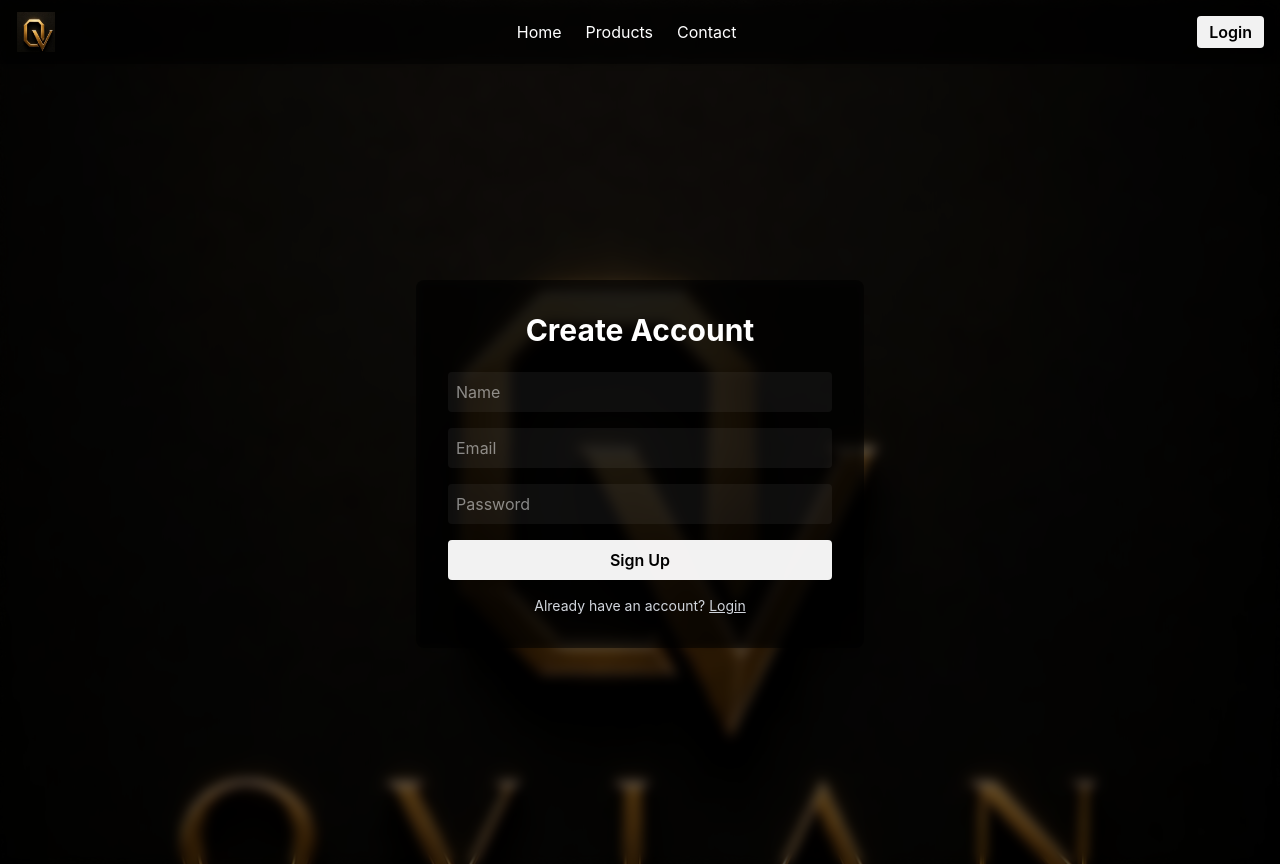
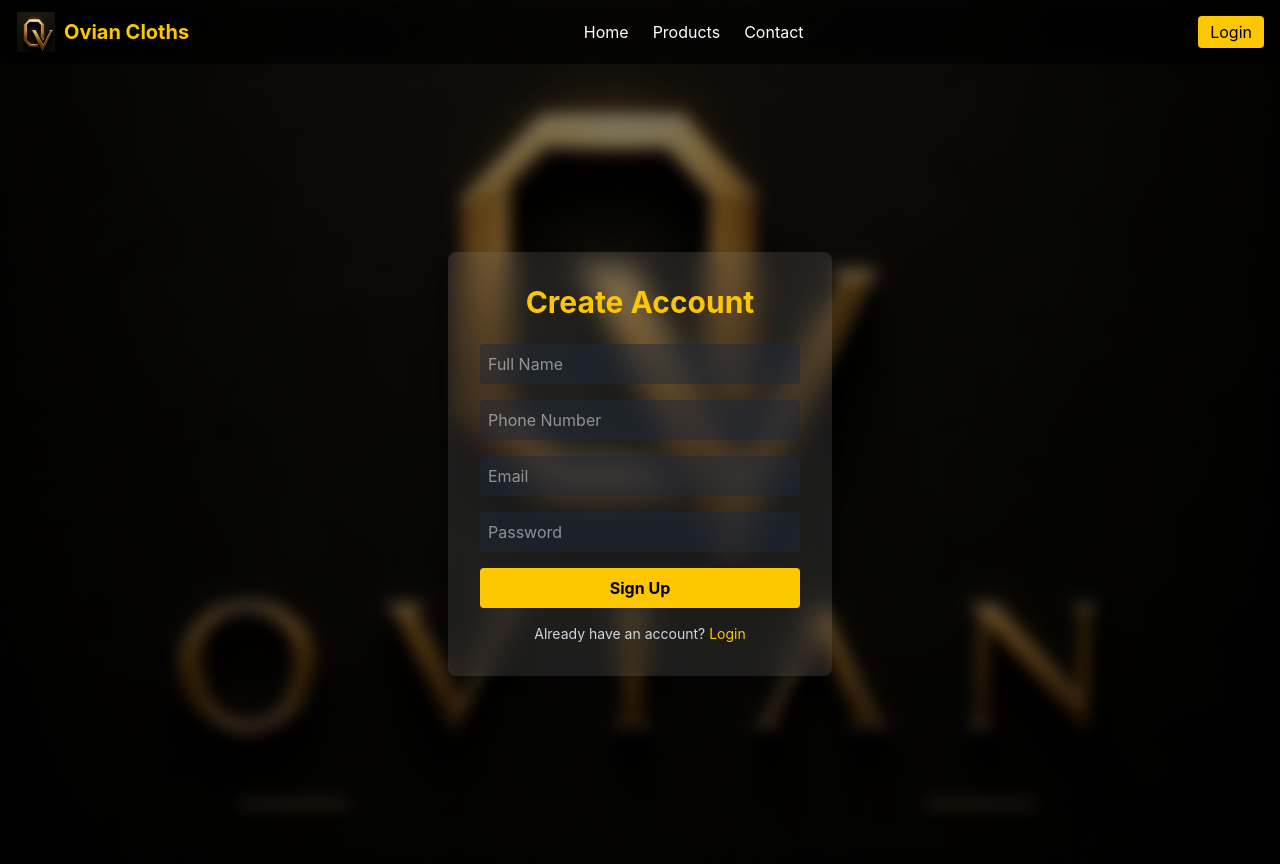
Before and after one commit to Ovian-Store/Ovian, a React (Vite) app: page /#/signup in a window 1280 px wide. Built offline with nearby package versions, Linux system fonts and the light colour scheme.

Commit message:
Added login/signup with Google + password reset

```diff
--- a/src/App.jsx
+++ b/src/App.jsx
@@ -8,6 +8,8 @@ import ProductId from "./Pages/ProductId";
 import Products from "./Pages/Products";
 import CategoryDetail from "./Pages/CategoryDetail";
 import AdminDashboard from "./Pages/AdminDashboard";
+import ResetPassword from "./Pages/ResetPassword";
+import UpdatePassword from "./Pages/UpdatePassword";
 
 export default function App() {
   const [user, setUser] = useState(null);
@@ -26,6 +28,8 @@ export default function App() {
         <Route path="/products" element={<Products />} />
         <Route path="/products/:id" element={<CategoryDetail />} />
         <Route path="/admin" element={<AdminDashboard />} />
+        <Route path="/reset-password" element={<ResetPassword />} />
+         <Route path="/update-password" element={<UpdatePassword />} />
       </Routes>
     </div>
   );
--- a/src/Components/Navbar.jsx
+++ b/src/Components/Navbar.jsx
@@ -11,26 +11,39 @@ export default function Navbar({ user, onLogout }) {
         {/* Logo */}
         <div className="flex items-center space-x-2">
           <img
-            src="/logo.png" // place logo.png in public/
+            src={`${import.meta.env.BASE_URL}logo.png`}
             alt="Ovian Logo"
             className="h-10 w-10 object-contain transition-transform duration-500 hover:scale-110"
           />
-          {/* <span className="text-xl font-bold text-white">Ovian Cloths</span> */}
+          <span className="text-xl font-bold text-yellow-400">Ovian Cloths</span>
         </div>
 
         {/* Desktop Menu */}
-        <div className="hidden md:flex space-x-6">
-          <Link to="/" className="transition-colors duration-300 hover:text-yellow-400 active:text-yellow-500">Home</Link>
-          <Link to="/products" className="transition-colors duration-300 hover:text-yellow-400 active:text-yellow-500">Products</Link>
-          <Link to="/contact" className="transition-colors duration-300 hover:text-yellow-400 active:text-yellow-500">Contact</Link>
+        <div className="hidden md:flex space-x-6 text-white">
+          <Link to="/" className="hover:text-yellow-400">Home</Link>
+          <Link to="/products" className="hover:text-yellow-400">Products</Link>
+          <Link to="/contact" className="hover:text-yellow-400">Contact</Link>
         </div>
 
         {/* Right side buttons */}
         <div className="hidden md:flex items-center space-x-4">
           {user ? (
-            <button onClick={onLogout} className="btn-white px-3 py-1 rounded transition-transform duration-300 hover:scale-105">Logout</button>
+            <>
+              <span className="text-sm text-yellow-400 font-semibold">{user.email}</span>
+              <button
+                onClick={onLogout}
+                className="bg-yellow-400 text-black px-3 py-1 rounded hover:bg-yellow-500 transition"
+              >
+                Logout
+              </button>
+            </>
           ) : (
-            <Link to="/login" className="btn-white px-3 py-1 rounded transition-transform duration-300 hover:scale-105">Login</Link>
+            <Link
+              to="/login"
+              className="bg-yellow-400 text-black px-3 py-1 rounded hover:bg-yellow-500 transition"
+            >
+              Login
+            </Link>
           )}
         </div>
 
@@ -38,38 +51,36 @@ export default function Navbar({ user, onLogout }) {
         <div className="md:hidden">
           <button
             onClick={() => setIsOpen(!isOpen)}
-            className="focus:outline-none transform transition-transform duration-300 hover:rotate-90 text-white"
+            className="text-white focus:outline-none"
           >
-            <svg className="w-6 h-6" fill="none" stroke="currentColor" viewBox="0 0 24 24">
-              {isOpen ? (
-                <path strokeLinecap="round" strokeLinejoin="round" strokeWidth={2}
-                  d="M6 18L18 6M6 6l12 12" />
-              ) : (
-                <path strokeLinecap="round" strokeLinejoin="round" strokeWidth={2}
-                  d="M4 6h16M4 12h16M4 18h16" />
-              )}
-            </svg>
+            ☰
           </button>
         </div>
       </div>
 
       {/* Mobile Menu */}
-      <div
-        className={`md:hidden overflow-hidden transition-all duration-500 ease-in-out ${
-          isOpen ? "max-h-40 opacity-100" : "max-h-0 opacity-0"
-        }`}
-      >
-        <div className="px-4 pb-4 space-y-2 bg-black/60 backdrop-blur-md rounded-b-lg">
-          <Link to="/" className="block hover:text-yellow-400 active:text-yellow-500 transition-colors">Home</Link>
-          <Link to="/products" className="block hover:text-yellow-400 active:text-yellow-500 transition-colors">Products</Link>
-          <Link to="/contact" className="block hover:text-yellow-400 active:text-yellow-500 transition-colors">Contact</Link>
+      {isOpen && (
+        <div className="md:hidden px-4 pb-4 space-y-2 bg-black/60 backdrop-blur-md rounded-b-lg text-white">
+          <Link to="/" className="block hover:text-yellow-400">Home</Link>
+          <Link to="/products" className="block hover:text-yellow-400">Products</Link>
+          <Link to="/contact" className="block hover:text-yellow-400">Contact</Link>
           {user ? (
-            <button onClick={onLogout} className="btn-white w-full py-1 rounded transition-transform duration-300 hover:scale-105">Logout</button>
+            <button
+              onClick={onLogout}
+              className="w-full bg-yellow-400 text-black py-1 rounded hover:bg-yellow-500 transition"
+            >
+              Logout
+            </button>
           ) : (
-            <Link to="/login" className="btn-white w-full py-1 rounded transition-transform duration-300 hover:scale-105">Login</Link>
+            <Link
+              to="/login"
+              className="w-full bg-yellow-400 text-black py-1 rounded hover:bg-yellow-500 transition"
+            >
+              Login
+            </Link>
           )}
         </div>
-      </div>
+      )}
     </nav>
   );
 }
--- a/src/Pages/Login.jsx
+++ b/src/Pages/Login.jsx
@@ -1,5 +1,5 @@
-// src/Pages/Login.jsx
 import { useState } from "react";
+import { supabase } from "../supabaseClient";
 import { useNavigate, Link } from "react-router-dom";
 
 export default function Login({ onLogin }) {
@@ -7,25 +7,53 @@ export default function Login({ onLogin }) {
   const [password, setPassword] = useState("");
   const navigate = useNavigate();
 
-  const handleEmailLogin = async () => {
-    // placeholder fake login for now
-    const fakeUser = { email };
-    onLogin(fakeUser);
-    navigate("/");
+  const handleLogin = async () => {
+    const { data, error } = await supabase.auth.signInWithPassword({ email, password });
+    if (error) {
+      alert(error.message);
+    } else {
+      onLogin(data.user);
+      navigate("/");
+    }
+  };
+
+  const handleGoogleLogin = async () => {
+    const { error } = await supabase.auth.signInWithOAuth({ provider: "google" });
+    if (error) alert(error.message);
   };
 
   return (
-    <div className="min-h-screen text-white flex items-center justify-center px-4">
-      <div className="card p-8 rounded-lg shadow-lg w-full max-w-md">
-        <h2 className="text-3xl font-bold text-white mb-6 text-center">Login</h2>
+    <div className="min-h-screen flex items-center justify-center bg-[url('/background.jpg')] bg-cover bg-center relative">
+      <div className="absolute inset-0 bg-black/50 backdrop-blur-sm"></div>
 
-        <input type="email" placeholder="Email" className="w-full p-2 mb-4 rounded bg-white/5 text-white focus:outline-none" value={email} onChange={(e)=>setEmail(e.target.value)} />
-        <input type="password" placeholder="Password" className="w-full p-2 mb-4 rounded bg-white/5 text-white focus:outline-none" value={password} onChange={(e)=>setPassword(e.target.value)} />
+      <div className="relative z-10 bg-white/10 backdrop-blur-md p-8 rounded-lg shadow-lg w-96">
+        <h2 className="text-3xl font-bold text-yellow-400 mb-6 text-center">Login</h2>
 
-        <button onClick={handleEmailLogin} className="btn-white w-full py-2 rounded font-bold">Login</button>
+        <input type="email" placeholder="Email"
+          className="w-full p-2 mb-4 rounded bg-gray-800/50 text-white focus:ring-2 focus:ring-yellow-400"
+          value={email} onChange={(e) => setEmail(e.target.value)} />
+
+        <input type="password" placeholder="Password"
+          className="w-full p-2 mb-4 rounded bg-gray-800/50 text-white focus:ring-2 focus:ring-yellow-400"
+          value={password} onChange={(e) => setPassword(e.target.value)} />
+
+        <button onClick={handleLogin}
+          className="w-full bg-yellow-400 hover:bg-yellow-500 text-black font-bold py-2 rounded transition">
+          Login
+        </button>
+
+        <button onClick={handleGoogleLogin}
+          className="w-full mt-3 bg-red-500 hover:bg-red-600 text-white font-bold py-2 rounded transition">
+          Login with Google
+        </button>
 
         <p className="mt-4 text-sm text-gray-300 text-center">
-          Don’t have an account? <Link to="/signup" className="underline">Create one</Link>
+          Don’t have an account?{" "}
+          <Link to="/signup" className="text-yellow-400 hover:underline">Create one</Link>
+        </p>
+
+        <p className="mt-2 text-sm text-gray-300 text-center">
+          <Link to="/reset-password" className="text-yellow-400 hover:underline">Forgot / Change Password?</Link>
         </p>
       </div>
     </div>
--- /dev/null
+++ b/src/Pages/ResetPassword.jsx
@@ -0,0 +1,36 @@
+import { useState } from "react";
+import { supabase } from "../supabaseClient";
+
+export default function ResetPassword() {
+  const [email, setEmail] = useState("");
+
+  const handleReset = async () => {
+    const { error } = await supabase.auth.resetPasswordForEmail(email, {
+      redirectTo: "http://localhost:5173/update-password"
+    });
+    if (error) alert(error.message);
+    else alert("Password reset link sent! Check your email.");
+  };
+
+  return (
+    <div className="min-h-screen flex items-center justify-center bg-[url('/background.jpg')] bg-cover bg-center relative">
+      <div className="absolute inset-0 bg-black/50 backdrop-blur-sm"></div>
+      <div className="relative z-10 bg-white/10 backdrop-blur-md p-8 rounded-lg shadow-lg w-96">
+        <h2 className="text-2xl font-bold text-yellow-400 mb-6 text-center">Reset Password</h2>
+        <input
+          type="email"
+          placeholder="Enter your email"
+          className="w-full p-2 mb-4 rounded bg-gray-800/50 text-white focus:ring-2 focus:ring-yellow-400"
+          value={email}
+          onChange={(e) => setEmail(e.target.value)}
+        />
+        <button
+          onClick={handleReset}
+          className="w-full bg-yellow-400 hover:bg-yellow-500 text-black font-bold py-2 rounded transition"
+        >
+          Send Reset Link
+        </button>
+      </div>
+    </div>
+  );
+}
--- a/src/Pages/Signup.jsx
+++ b/src/Pages/Signup.jsx
@@ -1,32 +1,61 @@
-// src/Pages/Signup.jsx
 import { useState } from "react";
+import { supabase } from "../supabaseClient";
 import { useNavigate, Link } from "react-router-dom";
 
 export default function Signup({ onSignup }) {
-  const [name, setName] = useState("");
   const [email, setEmail] = useState("");
   const [password, setPassword] = useState("");
+  const [name, setName] = useState("");
+  const [phone, setPhone] = useState("");
   const navigate = useNavigate();
 
-  const handleSignup = () => {
-    const newUser = { name, email };
-    onSignup(newUser);
-    navigate("/");
+  const handleSignup = async () => {
+    const { data, error } = await supabase.auth.signUp({
+      email,
+      password,
+      options: {
+        data: { name, phone } // store extra fields in user metadata
+      }
+    });
+    if (error) {
+      alert(error.message);
+    } else {
+      onSignup(data.user);
+      navigate("/");
+    }
   };
 
   return (
-    <div className="min-h-screen text-white flex items-center justify-center px-4">
-      <div className="card p-8 rounded-lg shadow-lg w-full max-w-md">
-        <h2 className="text-3xl font-bold text-white mb-6 text-center">Create Account</h2>
+    <div className="min-h-screen flex items-center justify-center bg-[url('/background.jpg')] bg-cover bg-center relative">
+      <div className="absolute inset-0 bg-black/50 backdrop-blur-sm"></div>
 
-        <input type="text" placeholder="Name" className="w-full p-2 mb-4 rounded bg-white/5 text-white focus:outline-none" value={name} onChange={(e)=>setName(e.target.value)} />
-        <input type="email" placeholder="Email" className="w-full p-2 mb-4 rounded bg-white/5 text-white focus:outline-none" value={email} onChange={(e)=>setEmail(e.target.value)} />
-        <input type="password" placeholder="Password" className="w-full p-2 mb-4 rounded bg-white/5 text-white focus:outline-none" value={password} onChange={(e)=>setPassword(e.target.value)} />
+      <div className="relative z-10 bg-white/10 backdrop-blur-md p-8 rounded-lg shadow-lg w-96">
+        <h2 className="text-3xl font-bold text-yellow-400 mb-6 text-center">Create Account</h2>
 
-        <button onClick={handleSignup} className="btn-white w-full py-2 rounded font-bold">Sign Up</button>
+        <input type="text" placeholder="Full Name"
+          className="w-full p-2 mb-4 rounded bg-gray-800/50 text-white focus:ring-2 focus:ring-yellow-400"
+          value={name} onChange={(e) => setName(e.target.value)} />
+
+        <input type="text" placeholder="Phone Number"
+          className="w-full p-2 mb-4 rounded bg-gray-800/50 text-white focus:ring-2 focus:ring-yellow-400"
+          value={phone} onChange={(e) => setPhone(e.target.value)} />
+
+        <input type="email" placeholder="Email"
+          className="w-full p-2 mb-4 rounded bg-gray-800/50 text-white focus:ring-2 focus:ring-yellow-400"
+          value={email} onChange={(e) => setEmail(e.target.value)} />
+
+        <input type="password" placeholder="Password"
+          className="w-full p-2 mb-4 rounded bg-gray-800/50 text-white focus:ring-2 focus:ring-yellow-400"
+          value={password} onChange={(e) => setPassword(e.target.value)} />
+
+        <button onClick={handleSignup}
+          className="w-full bg-yellow-400 hover:bg-yellow-500 text-black font-bold py-2 rounded transition">
+          Sign Up
+        </button>
 
         <p className="mt-4 text-sm text-gray-300 text-center">
-          Already have an account? <Link to="/login" className="underline">Login</Link>
+          Already have an account?{" "}
+          <Link to="/login" className="text-yellow-400 hover:underline">Login</Link>
         </p>
       </div>
     </div>
--- a/src/supabaseClient.js
+++ b/src/supabaseClient.js
@@ -1,6 +1,6 @@
 import { createClient } from "@supabase/supabase-js";
 
-const supabaseUrl = "https://YOUR_PROJECT_URL.supabase.co";
-const supabaseAnonKey = "YOUR_ANON_KEY";
+const supabaseUrl = "https://qoaxfllggouxeceourlf.supabase.co";
+const supabaseAnonKey = "eyJhbGciOiJIUzI1NiIsInR5cCI6IkpXVCJ9.eyJpc3MiOiJzdXBhYmFzZSIsInJlZiI6InFvYXhmbGxnZ291eGVjZW91cmxmIiwicm9sZSI6ImFub24iLCJpYXQiOjE3ODU2NTU3NjksImV4cCI6MjEwMTIzMTc2OX0.WPuCg4bQMhMRLIoyah0gHdDsXjsuNQPCYn5sRgc0KCM";
 
 export const supabase = createClient(supabaseUrl, supabaseAnonKey);
```
Also changed, not shown: src/Pages/UpdatePassword.jsx (added, +34 -0 lines).
